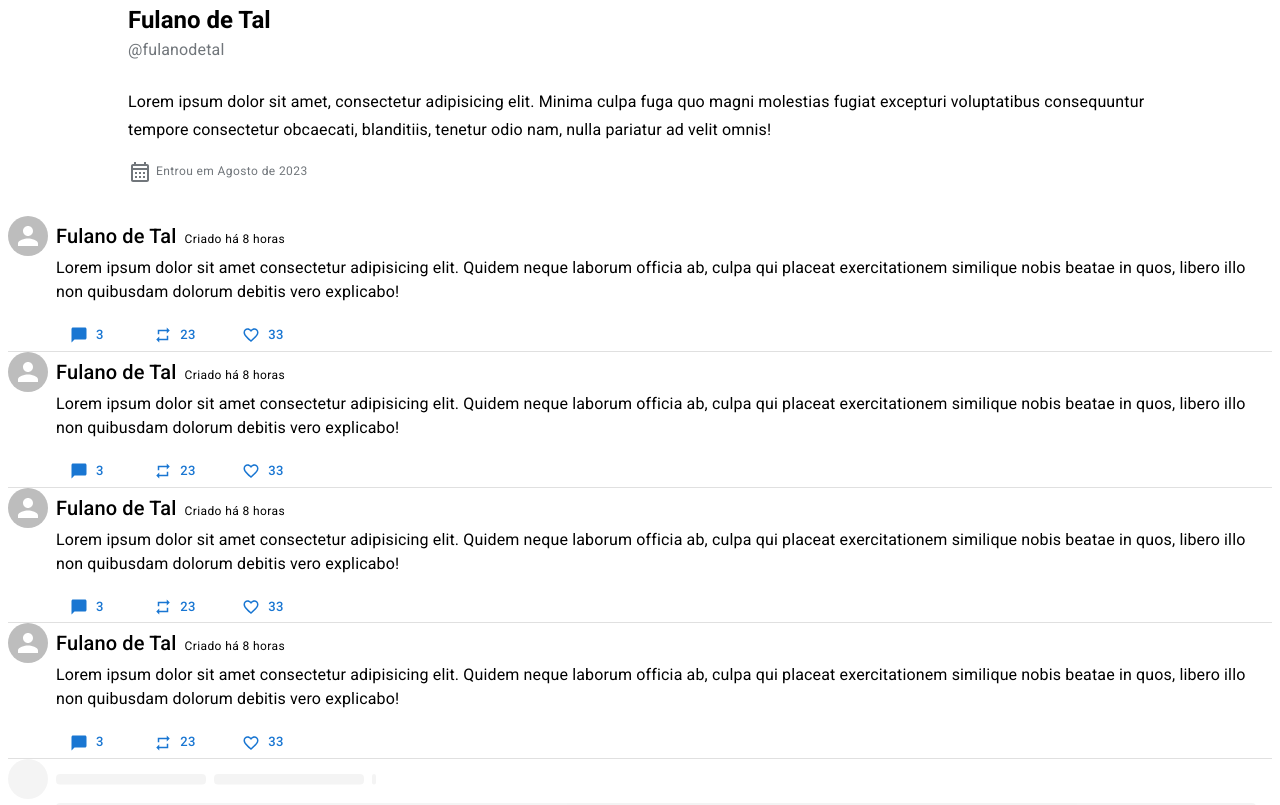
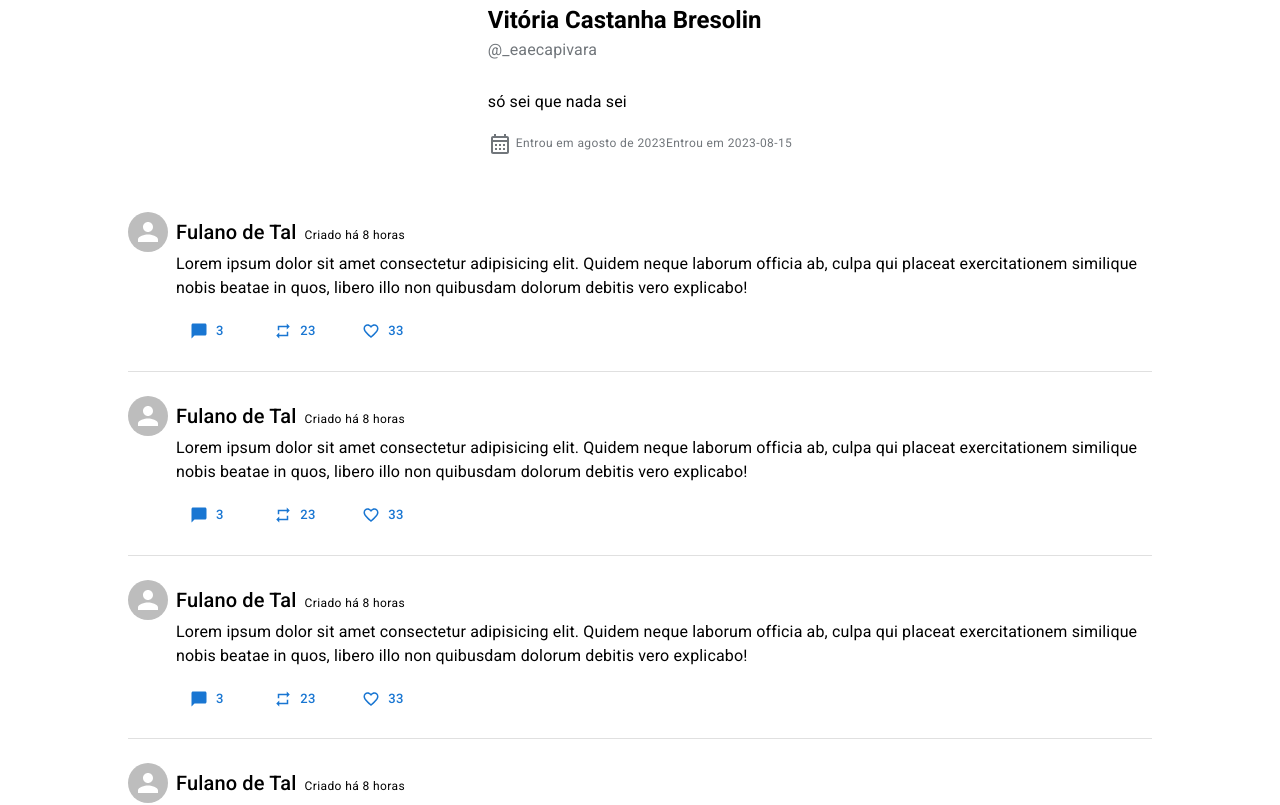
Before and after one commit to vicastanha/PRM-2023, a React (Vite) app in the folder frontend/: page / in a window 1280 px wide. Shown: the part 320-1125 px from the top of the page. Built offline with nearby package versions, Linux system fonts and the light colour scheme.

Commit message:
aula 15-08-2023

```diff
--- a/frontend/package.json
+++ b/frontend/package.json
@@ -16,7 +16,8 @@
     "@mui/icons-material": "^5.14.1",
     "@mui/material": "^5.14.2",
     "react": "^18.2.0",
-    "react-dom": "^18.2.0"
+    "react-dom": "^18.2.0",
+    "react-intl": "^6.4.4"
   },
   "devDependencies": {
     "@types/react": "^18.2.15",
--- a/frontend/src/App.tsx
+++ b/frontend/src/App.tsx
@@ -1,23 +1,12 @@
-import { Divider } from "@mui/material"
-import TopicCard from "./components/TopicCard"
-import TopicCardSkeleton from "./components/TopicCardSkeleton"
-import HeaderProfile from "./components/HeaderProfile"
+import TopicPage from "./pages/Topic"
+
 
 
 function App() {
 
   return (
     <div id='App'>
-      <HeaderProfile/>
-      <TopicCard/>
-      <Divider />
-      <TopicCard/>
-      <Divider />
-      <TopicCard/>
-      <Divider />
-      <TopicCard/>
-      <Divider />
-      <TopicCardSkeleton/>
+    <TopicPage/>
     </div>
   )
 }
--- a/frontend/src/components/HeaderProfile/index.tsx
+++ b/frontend/src/components/HeaderProfile/index.tsx
@@ -7,8 +7,13 @@ import avatar from '../../assets/img/profile_avatar.jpg';
 
 //importando css
 import './style.css';
+import { IntlProvider, FormattedDate } from "react-intl";
 
-function HeaderProfile() {
+type HeaderProfileProps = {
+    user: any
+}
+
+function HeaderProfile({ user }: HeaderProfileProps) {
     return (
         <Box id="header-profile">
 
@@ -18,23 +23,28 @@ function HeaderProfile() {
             </Box>
 
             <Box className="header-profile-detail">
-                <Avatar alt="fulano de tal" style={{ width: 128, height: 128 }}
+                <Avatar alt={user.fullname} style={{ width: 128, height: 128 }}
                     src={avatar} className="header-profile-detail-avatar" />
                 <Box className="header-profile-detail-text">
                     <Typography variant="h5">
-                        Fulano de Tal
+                        {user.fullname}
                     </Typography>
 
                     <Typography variant="subtitle1" component="h6">
-                        @fulanodetal
+                        @{user.username}
                     </Typography>
                     <Typography variant="subtitle1" component="p">
-                        Lorem ipsum dolor sit amet, consectetur adipisicing elit. Minima culpa fuga quo magni molestias fugiat excepturi voluptatibus consequuntur tempore consectetur obcaecati, blanditiis, tenetur odio nam, nulla pariatur ad velit omnis!
+                        {user.description}
                     </Typography>
 
                     <Typography variant="caption">
                         <CalendarMonthOutlined />
-                        Entrou em Agosto de 2023
+                        <IntlProvider locale="pt-BR">
+
+Entrou em <FormattedDate value={user.createdAt} month="long" year="numeric"/>
+                        </IntlProvider>
+
+                        Entrou em {user.createdAt}
 
                     </Typography>
                 </Box>
--- a/frontend/src/components/TopicCard/index.tsx
+++ b/frontend/src/components/TopicCard/index.tsx
@@ -2,8 +2,13 @@ import TopicCardActions from "../TopicCardActions";
 import TopicCardBody from "../TopicCardBody";
 import TopicCardHeader from "../TopicCardHeader";
 
+type TopicCardProps = {
+    topic: any
+}
 
-function TopicCard (){
+function TopicCard ({
+    topic
+}: TopicCardProps){
     return(
 <div id="topic-card">
 <TopicCardHeader/>
--- /dev/null
+++ b/frontend/src/components/TopicList/index.tsx
@@ -0,0 +1,27 @@
+import { Box, Divider } from "@mui/material";
+import TopicCard from "../TopicCard";
+import TopicCardSkeleton from "../TopicCardSkeleton";
+
+type TopicListProps = {
+  items: any
+}
+
+function TopicList({
+  items
+}: TopicListProps) {
+  return (
+    <Box id="topics-list" display="flex" flexDirection="column"
+      gap={3} style={{ maxWidth: '64rem' }}>
+
+      {items.map((item: any) => (
+        <Box display="flex" flexDirection="column" gap={3}>
+          <TopicCard topic={item}/>
+          <Divider />
+        </Box>
+
+      ))}
+
+    </Box>
+  )
+}
+export default TopicList;
--- /dev/null
+++ b/frontend/src/pages/Topic/index.tsx
@@ -0,0 +1,66 @@
+import { Box } from "@mui/material";
+import HeaderProfile from "../../components/HeaderProfile";
+import TopicList from "../../components/TopicList";
+
+function TopicPage() {
+
+const profile = {
+    fullname: 'Vitória Castanha Bresolin',
+    username: '_eaecapivara',
+    description: 'só sei que nada sei',
+    createdAt: '2023-08-15'
+
+}
+
+const topics = [
+    {
+    owner:{ fullname: 'Pedro 1'},
+    content: 'Lorem ipsum dolor sit amet consectetur adipisicing elit. Iste nostrum facilis obcaecati voluptatibus quia aspernatur qui modi ducimus ipsum! Officiis ad mollitia saepe commodi distinctio nostrum autem, eos esse libero?',
+    coments: 1,
+    reposts:1,
+    likes:30,
+    createdAt: '2023-08-01 19:23:00'
+},{
+    owner:{ fullname: 'Pedro 2'},
+    content:'' ,
+    coments: 1,
+    reposts:1,
+    likes:30,
+    createdAt: '2023-08-01 19:23:00'
+}, {
+    owner:{ fullname: 'Pedro 3'},
+    content: 'Lorem ipsum dolor sit amet consectetur adipisicing elit. Iste nostrum facilis obcaecati voluptatibus quia aspernatur qui modi ducimus ipsum! Officiis ad mollitia saepe commodi distinctio nostrum autem, eos esse libero?',
+    coments: 1,
+    reposts:1,
+    likes:30,
+    createdAt: '2023-08-01 19:23:00'
+}, {
+    owner:{ fullname: 'Pedro 4'},
+    content: 'Lorem ipsum dolor sit amet consectetur adipisicing elit. Iste nostrum facilis obcaecati voluptatibus quia aspernatur qui modi ducimus ipsum! Officiis ad mollitia saepe commodi distinctio nostrum autem, eos esse libero?',
+    coments: 1,
+    reposts:1,
+    likes:30,
+    createdAt: '2023-08-01 19:23:00'
+}, {
+    owner:{ fullname: 'Pedro 5'},
+    content: 'Lorem ipsum dolor sit amet consectetur adipisicing elit. Iste nostrum facilis obcaecati voluptatibus quia aspernatur qui modi ducimus ipsum! Officiis ad mollitia saepe commodi distinctio nostrum autem, eos esse libero?',
+    coments: 1,
+    reposts:1,
+    likes:30,
+    createdAt: '2023-08-01 19:23:00'
+}
+]
+
+    return (
+        <Box id="topic-page" display="flex" flexDirection="column"
+            alignItems="center" gap={3}>
+            <HeaderProfile user={profile} />
+
+            <TopicList items={topics} />
+
+        </Box>
+    )
+
+}
+
+export default TopicPage;
```
Also changed, not shown: 1 other file (tests, documents, lock files or other folders).
